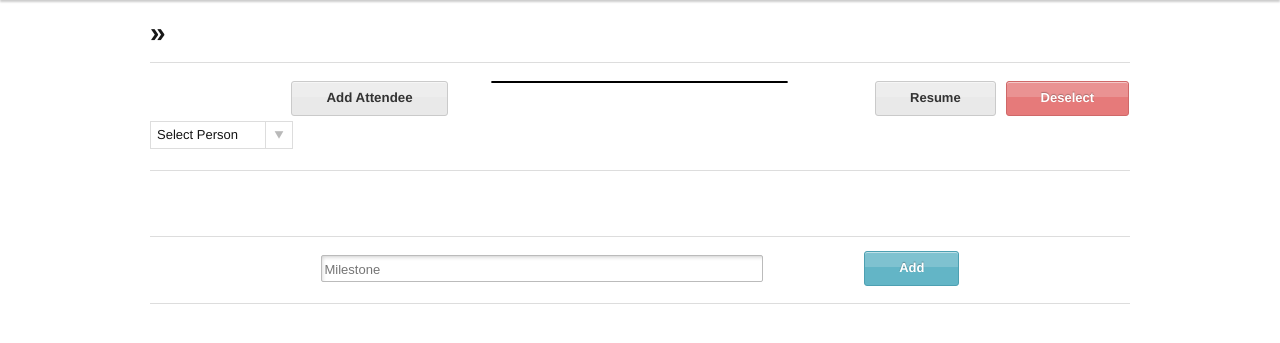
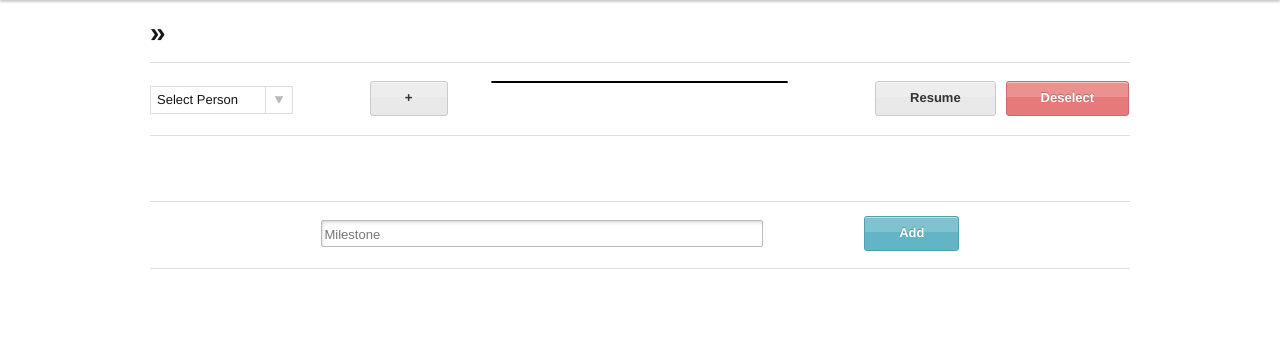
Before and after one commit to adambratt/SWMeeting, a Django app: template templates/meeting.html in a window 1280 px wide. Shown: the part 69-412 px from the top of the page. Run offline with Django 3.2, Linux system fonts and the light colour scheme; the template is opened without the code that fills it, so the values that code supplies are empty; some libraries are stand-ins or nearby versions.

Commit message:
redid box

```diff
--- a/templates/meeting.html
+++ b/templates/meeting.html
@@ -118,7 +118,7 @@
 <div class='row'>
     <form method='post' class='nice custom' action='#'>
         <div class='four columns'>
-            <input type='submit' href='#' id='add-person' class='nice button radius white right' value='Add Attendee'>
+            <input type='submit' href='#' id='add-person' class='nice button radius white right' value='+'>
             <select id='choose-person'>
                 <option value=''>Select Person</option>
                 {% for x in group.attendee_set.all %}
```
